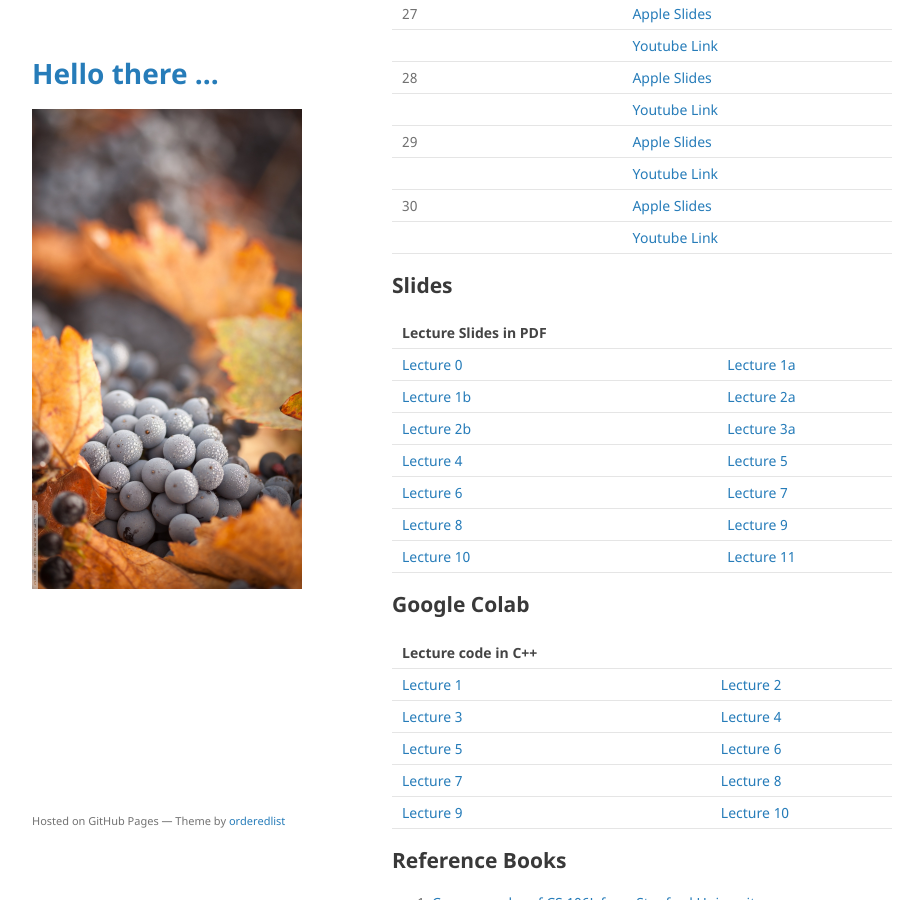
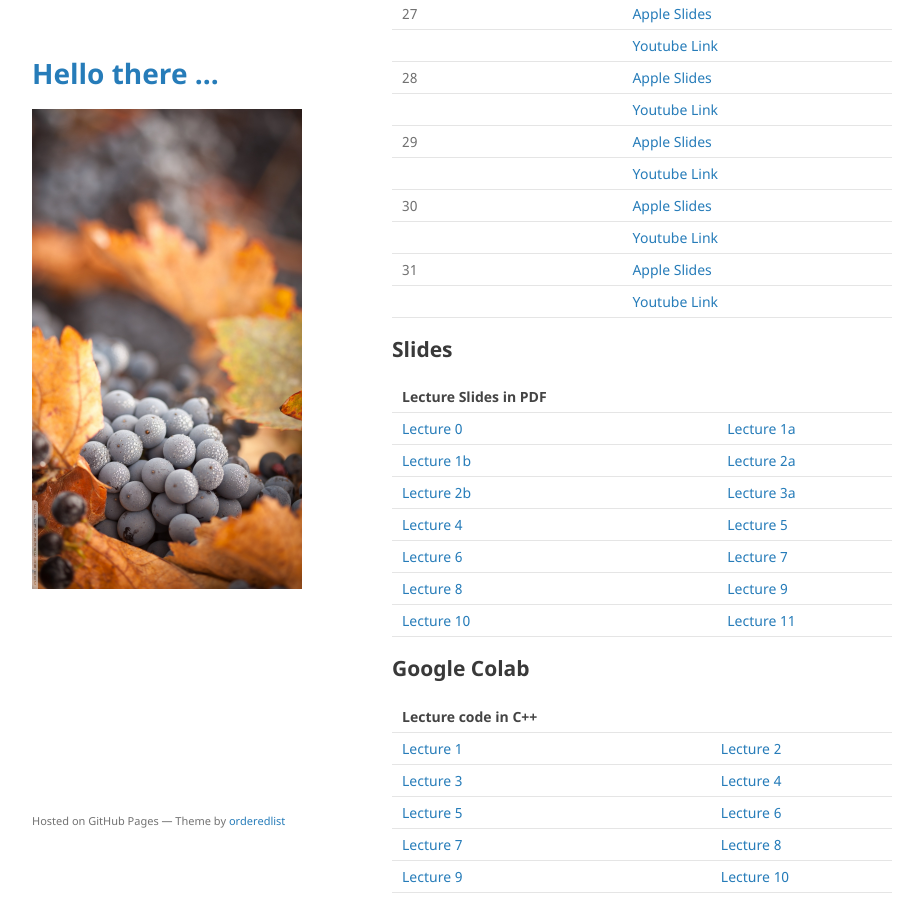
Before and after one commit to mohammadmotiurrahman/mohammadmotiurrahman.github.io, a Jekyll site: the page built from cse203_1/index.md, in a window 1280 px wide and 900 px high, scrolled down 4333 px. Shown: the whole window, without its empty margins (178-1101 px from the left). Built offline with Jekyll 4.4.1, drawn with Linux system fonts in a browser that asks for light colours; our own code applies the rules of GitHub Pages for plain Markdown files.

Commit message:
Update index.md

```diff
--- a/cse203_1/index.md
+++ b/cse203_1/index.md
@@ -143,6 +143,9 @@
 |         |              | [Youtube Link](https://youtu.be/T8roeTIJMHA)                                                                   |
 | 30      |              | [Apple Slides](https://www.icloud.com/keynote/0ftNDqCiMTUqwGeWicwjuLiMQ#Presentation_9) |
 |         |              | [Youtube Link](https://youtu.be/aBxw8PNRFLA)                                                                   |
+| 31      |              | [Apple Slides](https://www.icloud.com/keynote/0z0NdgzCnpD247i6N_WXKMoqw#Presentation_11) |
+|         |              | [Youtube Link](https://youtu.be/ZVMkuby-WIs)                                                                   |
+
 
 
 
```
